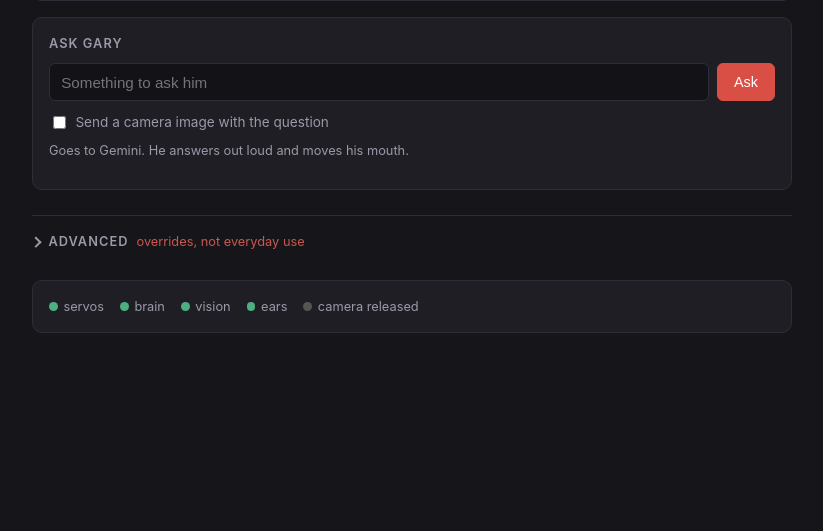
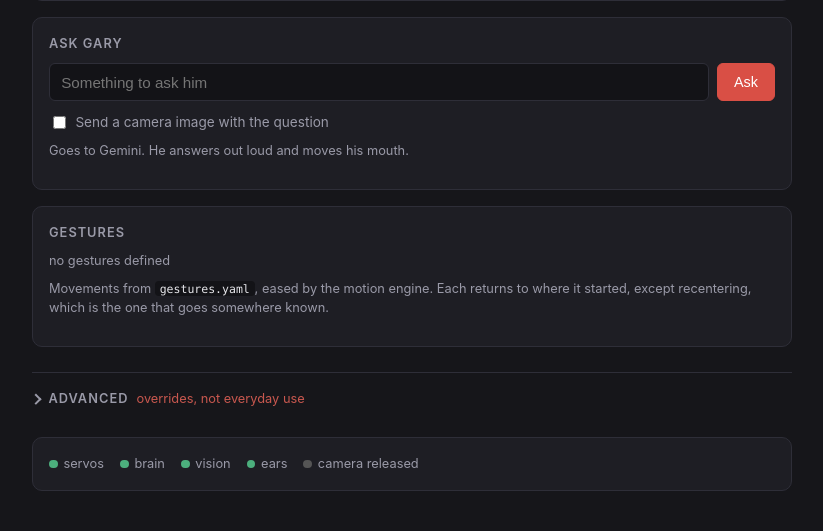
Before and after one commit to Lukeluca/InMoov-RaspberryPi-AIY-Arduino, a Flask app: page / in a window 1280 px wide. Shown: the part 557-1088 px from the top of the page, without its empty margins (228-1051 px from the left). Before the commit the page ends 890 px from the top, so only its background shows below. Run offline with Flask 2, Linux system fonts and the light colour scheme; data that the repository does not hold is empty.

Commit message:
Drive the console's head controls through the motion engine
The arrow pads sent raw relative commands, which land in the right place -
the firmware does relative arithmetic without drifting - but arrive in one
jump and leave the engine's pose model guessing. They now send a nudge,
which the engine resolves against where the joint is heading and emits
absolutely, so held presses sweep rather than eating each other.

Add a Gestures panel under Ask Gary, one button per gesture, built from
GET /api/gestures at load rather than listed in the template - so a new
gesture in gestures.yaml gets a button without touching this page. Load
problems are surfaced too, since a gesture missing because of a typo is
otherwise an invisible gap.

The Advanced raw servo box is deliberately unchanged and still goes
straight to /api/commands with no easing in the way. It is the calibration
path and should keep behaving exactly like the firmware does.

Co-Authored-By: Claude Opus 5 <noreply@anthropic.com>

```diff
--- a/console/server.py
+++ b/console/server.py
@@ -10,7 +10,9 @@ hardware do not have to serve a user interface.
     GET  /api/frame.jpg    latest camera frame, via vision
     POST /api/ask          ask Gemini - Gary answers out loud and moves
     POST /api/say          make Gary say something verbatim
-    POST /api/head         nudge the head, or recentre it
+    GET  /api/gestures     what Gary can do
+    POST /api/gesture      play one named gesture
+    POST /api/head         nudge the head, or recenter it
     POST /api/command      raw servo commands, for testing by hand
     GET  /api/volume       how loud Gary speaks
     POST /api/volume       set how loud Gary speaks
@@ -163,24 +165,97 @@ def say():
     return _json({"error_message": "success", "text": text})
 
 
+@app.route("/api/gestures", methods=["GET"])
+def gestures():
+    """What Gary can do, straight from the servo API's gesture file.
+
+    Proxied rather than listed in the page, so a new gesture in `gestures.yaml`
+    gets a button with no edit here. Load problems come through too.
+    """
+    try:
+        response = requests.get(SERVO_URL + "/api/motion/gestures",
+                                timeout=STATUS_TIMEOUT)
+    except requests.exceptions.RequestException as e:
+        return _json({"error_message": "servo api unreachable: %s" % e}, 503)
+    if response.status_code != 200:
+        return _json({"error_message": "gesture list failed (%d)"
+                      % response.status_code}, 502)
+    try:
+        return _json(response.json())
+    except ValueError:
+        return _json({"error_message": "servo api sent a non-JSON reply"}, 502)
+
+
+@app.route("/api/gesture", methods=["POST"])
+def gesture():
+    """Play one gesture by name.
+
+        {"name": "nod"}
+
+    Not checked against a list here: the servo API owns the file and answers
+    404 for a name it does not know, which is passed straight back. A second
+    copy of the names on this side would only go stale.
+    """
+    name = str((request.get_json(silent=True) or {}).get("name", "")).strip()
+    if not name:
+        return _json({"error_message": "no gesture named"}, 400)
+    try:
+        response = requests.post(SERVO_URL + "/api/motion/gesture",
+                                 json={"name": name}, timeout=MOVE_TIMEOUT)
+    except requests.exceptions.RequestException as e:
+        return _json({"error_message": "servo api unreachable: %s" % e}, 503)
+    if response.status_code != 200:
+        try:
+            message = response.json().get("error_message", "")
+        except ValueError:
+            message = ""
+        # An unknown gesture is the caller's mistake and a stop is a real
+        # answer, so both keep their own status rather than being flattened
+        # into a bad gateway.
+        status = (response.status_code
+                  if response.status_code in (404, 409) else 502)
+        return _json({"error_message": message or ("gesture failed (%d)"
+                                                   % response.status_code)},
+                     status)
+    try:
+        return _json(response.json())
+    except ValueError:
+        return _json({"error_message": "servo api sent a non-JSON reply"}, 502)
+
+
+# How long an eased head move takes. The engine interpolates rather than
+# jumping, so these are also how long the movement lasts, which is what the
+# page waits out before fetching a new frame. Recentring is slower because it
+# is usually a longer way to travel.
+HEAD_NUDGE_SECONDS = 0.4
+HEAD_CENTER_SECONDS = 0.8
+
+
 @app.route("/api/head", methods=["POST"])
 def head():
-    """Move the head, or recentre it.
+    """Move the head, or recenter it.
 
-        {"pan": 8}      turn, relative, as HH+8
-        {"tilt": -8}    tilt, relative, as HV-8
-        {"center": true}  absolute HH50 HV50
+        {"pan": 8}        turn, relative, eased
+        {"tilt": -8}      tilt, relative, eased
+        {"center": true}  back to the middle
 
-    Recentring is absolute on purpose. There is no position feedback from the
-    Arduino, so relative nudges accumulate error with nothing to correct it;
-    an absolute command is the only way back to a known pose.
+    These go through the motion engine, so the movement eases instead of
+    snapping and held presses sweep. Raw `HH+8` would land in the same place -
+    the firmware does relative arithmetic without drifting - but in one jump,
+    and leaves the pose model guessing.
+
+    This is the *arrow pad* path. Raw servo commands keep their own route,
+    deliberately unmediated - see `command()`.
     """
     payload = request.get_json(silent=True) or {}
-    commands = []
 
     if payload.get("center"):
-        commands.append("HH%d HV%d" % (HEAD_CENTER, HEAD_CENTER))
+        path = "/api/motion/pose"
+        duration = HEAD_CENTER_SECONDS
+        body = {"joints": {"HH": HEAD_CENTER, "HV": HEAD_CENTER},
+                "duration": duration}
     else:
+        joints = {}
         for axis, key in (("HH", "pan"), ("HV", "tilt")):
             value = payload.get(key)
             if value is None:
@@ -192,19 +267,41 @@ def head():
             if abs(value) > HEAD_STEP_LIMIT:
                 return _json({"error_message": "%s beyond +/-%d" % (key, HEAD_STEP_LIMIT)}, 400)
             if value:
-                commands.append("%s%+d" % (axis, value))
+                joints[axis] = value
 
-    if not commands:
-        return _json({"error_message": "nothing to move"}, 400)
+        if not joints:
+            return _json({"error_message": "nothing to move"}, 400)
+        path = "/api/motion/nudge"
+        duration = HEAD_NUDGE_SECONDS
+        body = {"joints": joints, "duration": duration}
 
     try:
-        response = requests.post(SERVO_URL + "/api/commands",
-                                 json={"commands": commands}, timeout=MOVE_TIMEOUT)
+        response = requests.post(SERVO_URL + path, json=body,
+                                 timeout=MOVE_TIMEOUT)
     except requests.exceptions.RequestException as e:
         return _json({"error_message": "servo api unreachable: %s" % e}, 503)
     if response.status_code != 200:
-        return _json({"error_message": "move failed (%d)" % response.status_code}, 502)
-    return _json({"error_message": "success", "commands": commands})
+        try:
+            message = response.json().get("error_message", "")
+        except ValueError:
+            message = ""
+        # A stop keeps its 409, so the page can say he is stopped rather than
+        # reporting a vague failure.
+        status = 409 if response.status_code == 409 else 502
+        return _json({"error_message": message or ("move failed (%d)"
+                                                   % response.status_code)},
+                     status)
+
+    try:
+        upstream = response.json()
+    except ValueError:
+        upstream = {}
+
+    # The duration goes back so the page can wait out the movement rather than
+    # guessing at it, and the targets so a nudge that ran into the end of a
+    # joint's travel can say where it actually stopped.
+    return _json({"error_message": "success", "duration": duration,
+                  "targets": upstream.get("targets") or upstream.get("joints")})
 
 
 @app.route("/api/command", methods=["POST"])
@@ -215,6 +312,22 @@ def command():
 
     Everything in one request goes down the serial link in a single write, which
     is also the only way to make two servos move together.
+
+    THIS STAYS RAW. It goes to `/api/commands` and reaches the firmware
+    unmediated - no easing, no pose model, no engine - because that is the
+    entire point of it: calibrating a joint, or checking a servo the engine
+    refuses to drive, means seeing exactly what the firmware does with exactly
+    what you typed. Routing it through the motion engine would make it a
+    friendlier control and a useless instrument. The arrow pads are the
+    mediated path; this one is deliberately not. Do not "unify" them.
+
+    Sending a relative command here does leave the engine's pose model unsure
+    where that joint is, and it marks it unknown. That is caution rather than
+    ignorance: the firmware would land somewhere exact, but predicting it from
+    here means replicating its per-servo degree table, which this side
+    deliberately has no copy of, and allowing for a step under a degree of
+    travel being silently dropped. The engine recovers on the next absolute
+    position it sends.
     """
     text = (request.get_json(silent=True) or {}).get("text", "").strip()
     if not text:
--- a/console/templates/index.html
+++ b/console/templates/index.html
@@ -102,6 +102,10 @@
   .reply.hidden { display: none; }
   .err { border-left-color: #c9584f; color: #ffb3ad; }
   .note { color: var(--dim); font-size: .8rem; margin-top: .5rem; }
+  /* One button per gesture, built from the gesture file at load, so this has to
+     lay out however many there turn out to be rather than a fixed row. */
+  .gestures { display: flex; flex-wrap: wrap; gap: .5rem; }
+  .gestures .empty { color: var(--dim); font-size: .8rem; align-self: center; }
 
   .slider { display: flex; align-items: center; gap: .8rem; }
   /* Styled rather than left to accent-color, because the unstyled track is
@@ -214,7 +218,7 @@
              stroke="currentColor" stroke-width="2.5" stroke-linecap="round"
              stroke-linejoin="round"><polyline points="9 6 15 12 9 18"/></svg>
       </button>
-      <button class="pad pad-center" data-dir="center" title="Recentre the head">
+      <button class="pad pad-center" data-dir="center" title="Recenter the head">
         <svg viewBox="0 0 24 24" width="24" height="24" fill="none"
              stroke="currentColor" stroke-width="2" stroke-linecap="round">
           <circle cx="12" cy="12" r="6"/>
@@ -244,6 +248,17 @@
       <input type="checkbox" id="askImage"> Send a camera image with the question
     </label>
     <p class="note">Goes to Gemini. He answers out loud and moves his mouth.</p>
+  </div>
+
+  <div class="panel">
+    <h2>Gestures</h2>
+    <div class="gestures" id="gestures">
+      <span class="empty">loading…</span>
+    </div>
+    <div class="reply hidden" id="gestureReply"></div>
+    <p class="note">Movements from <code>gestures.yaml</code>, eased by the
+      motion engine. Each returns to where it started, except recentering,
+      which is the one that goes somewhere known.</p>
   </div>
 
   <details class="advanced" id="advanced">
@@ -400,6 +415,99 @@
   });
   wire('sayBtn', 'sayText', 'sayReply', '/api/say', 'Speaking…');
 
+  // The buttons are built from the gesture list rather than written into this
+  // page, so adding a gesture to gestures.yaml puts a button here with no edit
+  // to the template. The names are the file's, not a second copy of them.
+  var gestureBox = document.getElementById('gestures');
+  var gestureReply = document.getElementById('gestureReply');
+
+  function gestureButtons() {
+    return gestureBox.querySelectorAll('button');
+  }
+
+  function playGesture(name, duration) {
+    var buttons = gestureButtons();
+    Array.prototype.forEach.call(buttons, function (b) { b.disabled = true; });
+    gestureReply.className = 'reply hidden';
+
+    fetch('/api/gesture', {
+      method: 'POST',
+      headers: { 'Content-Type': 'application/json' },
+      body: JSON.stringify({ name: name })
+    }).then(function (r) {
+      return r.json().then(function (b) { return { ok: r.ok, body: b }; });
+    }).then(function (res) {
+      // The reply arrives when the gesture STARTS, so both the frame refresh
+      // and re-enabling the buttons wait out the movement itself. The duration
+      // comes from the server so retuning a gesture in the file does not mean
+      // editing a number here as well.
+      var settle = ((res.ok ? res.body.duration : 0) || duration || 1) * 1000;
+      if (!res.ok) {
+        gestureReply.className = 'reply err';
+        gestureReply.textContent = res.body.error_message || 'gesture failed';
+        settle = 0;
+      } else {
+        setTimeout(loadFrame, settle + 250);
+      }
+      setTimeout(function () {
+        Array.prototype.forEach.call(buttons, function (b) { b.disabled = false; });
+      }, settle);
+    }).catch(function (e) {
+      gestureReply.className = 'reply err';
+      gestureReply.textContent = 'console unreachable: ' + e;
+      Array.prototype.forEach.call(buttons, function (b) { b.disabled = false; });
+    });
+  }
+
+  function loadGestures() {
+    fetch('/api/gestures').then(function (r) {
+      return r.json().then(function (b) { return { ok: r.ok, body: b }; });
+    }).then(function (res) {
+      gestureBox.innerHTML = '';
+      if (!res.ok) {
+        gestureBox.innerHTML = '<span class="empty"></span>';
+        gestureBox.firstChild.textContent =
+          res.body.error_message || 'gestures unavailable';
+        return;
+      }
+      var all = res.body.gestures || {};
+      var names = Object.keys(all).sort();
+      if (!names.length) {
+        gestureBox.innerHTML = '<span class="empty">no gestures defined</span>';
+        return;
+      }
+      names.forEach(function (name) {
+        var g = all[name];
+        var button = document.createElement('button');
+        // Underscores are how the file names them; spaces are how people read
+        // them. The name sent back is always the file's.
+        button.textContent = name.replace(/_/g, ' ');
+        button.title = g.duration + 's, moves ' + (g.joints || []).join(' ');
+        button.addEventListener('click', function () {
+          playGesture(name, g.duration);
+        });
+        gestureBox.appendChild(button);
+      });
+      // A gesture that would not parse is absent from the list entirely, which
+      // would otherwise look like it was never written.
+      var problems = res.body.problems || [];
+      if (problems.length) {
+        var warn = document.createElement('span');
+        warn.className = 'empty';
+        warn.textContent = problems.length +
+          (problems.length === 1 ? ' gesture in the file could not be read'
+                                 : ' gestures in the file could not be read');
+        warn.title = problems.join('\n');
+        gestureBox.appendChild(warn);
+      }
+    }).catch(function (e) {
+      gestureBox.innerHTML = '<span class="empty"></span>';
+      gestureBox.firstChild.textContent = 'console unreachable: ' + e;
+    });
+  }
+
+  loadGestures();
+
   // How far one nudge moves, as a percentage of servo travel. Tilt gets twice
   // the step because the neck servo covers much less of the frame per percent
   // than the twist does - measured below, 27px against 75px for the same 5%.
@@ -424,11 +532,14 @@
       return r.json().then(function (b) { return { ok: r.ok, body: b }; });
     }).then(function (res) {
       if (res.ok) {
-        // Wait for the servo, not the acknowledgement. The Arduino replies as
-        // soon as it has parsed the command - it does not wait for the head to
-        // finish travelling - so refreshing immediately catches the move
-        // halfway through.
-        setTimeout(loadFrame, 600);
+        // Wait out the movement, not the acknowledgement. These moves are eased
+        // by the motion engine over a known duration, and the Arduino answers
+        // as soon as it has parsed each step, so refreshing on the reply
+        // catches the head still traveling. The server sends the duration back
+        // rather than the page assuming one, so retuning the easing does not
+        // mean remembering to edit a number here too.
+        var settle = ((res.body.duration || 0.6) * 1000) + 250;
+        setTimeout(loadFrame, settle);
       } else {
         viewstate.textContent = res.body.error_message || 'move failed';
       }
@@ -505,7 +616,7 @@
   })();
 
   // Advanced starts closed for anyone who has never opened it, but is
-  // remembered per browser afterwards - testing servos should not mean
+  // remembered per browser afterward - testing servos should not mean
   // re-opening the section on every reload.
   (function rememberAdvanced() {
     var advanced = document.getElementById('advanced');
@@ -570,8 +681,11 @@
           var reply = res.body.response || 'SUCCESS';
           note(sent && sent !== text ? 'sent as ' + sent + ' — ' + reply : reply);
           // A head command changes what the camera is pointed at, so pick up a
-          // new frame - after the same delay as the arrow pads, because the
-          // Arduino acknowledges a command before the servo has travelled.
+          // new frame once the servo has had time to travel; the Arduino
+          // acknowledges a command well before that. A fixed delay is right
+          // here, unlike the arrow pads: these commands are raw and unmediated,
+          // so the firmware drives the servo as fast as it can rather than
+          // easing it over a duration the page could wait out.
           setTimeout(loadFrame, 600);
         } else {
           note(res.body.error_message || 'failed', 'bad');
```
